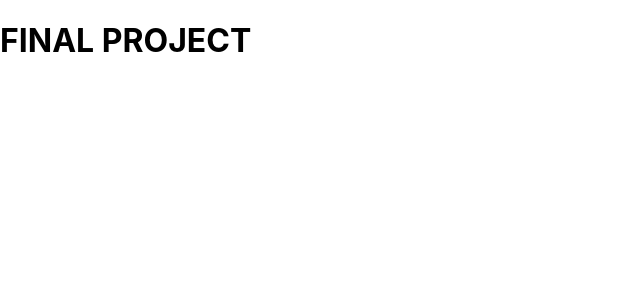
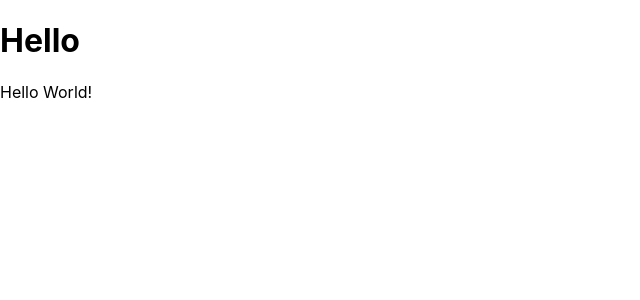
Before and after one commit to bhyland95/Subscripzen, a React (Create React App) app in the folder client/: page / in a window 1280 px wide. Shown: the top 300 px of the page, without its empty margins (0-640 px from the left). Built offline with nearby package versions, Linux system fonts and the light colour scheme.

Commit message:
added home page and header component

```diff
--- a/client/src/App.js
+++ b/client/src/App.js
@@ -1,7 +1,47 @@
+import React from 'react';
+import { ApolloProvider, ApolloClient, InMemoryCache, createHttpLink } from '@apollo/client';
+import { BrowserRouter as Router, Route, Switch } from 'react-router-dom';
+import { setContext } from '@apollo/client/link/context';
+
+
+import Header from './components/Header';
+import Home from './pages/Home';
+
+const httpLink = createHttpLink({
+  uri: '/graphql',
+});
+
+const authLink = setContext((_, { headers }) => {
+  const token = localStorage.getItem('id_token');
+  return {
+    headers: {
+      ...headers,
+      authorization: token ? `Bearer ${token}` : '',
+    },
+  };
+});
+
+const client = new ApolloClient({
+  link: authLink.concat(httpLink),
+  cache: new InMemoryCache(),
+});
+
 function App() {
-    return (
-      <h1>FINAL PROJECT</h1>
-    );
-  }
+  return (
+    <ApolloProvider client={client}>
+      <Router>
+        <div className="flex-column justify-flex-start min-100-vh">
+          <Header />
+          <div className="container">
+            <Switch>
+              <Route exact path="/" component={Home} />
+              <Route component= {Home} />
+            </Switch>
+          </div>
+        </div>
+      </Router>
+    </ApolloProvider>
+  );
+}
 
-  export default App;
+export default App;
--- /dev/null
+++ b/client/src/components/Header.js
@@ -0,0 +1,11 @@
+import React from 'react';
+
+
+const Header = () => {
+
+  return (
+    <h1>Hello</h1>
+  );
+};
+
+export default Header;
--- /dev/null
+++ b/client/src/pages/Home.js
@@ -0,0 +1,20 @@
+import React from 'react';
+
+import Header from '../components/Header'
+
+const Home = () => {
+
+    return (
+        <div>
+
+            <main>
+                <div>
+                    Hello World!
+                </div>
+
+            </main>
+        </div>
+    );
+};
+
+export default Home;
```
Also changed, not shown: client/package.json (+7 -7 lines), 1 other file (tests, documents, lock files or other folders).
